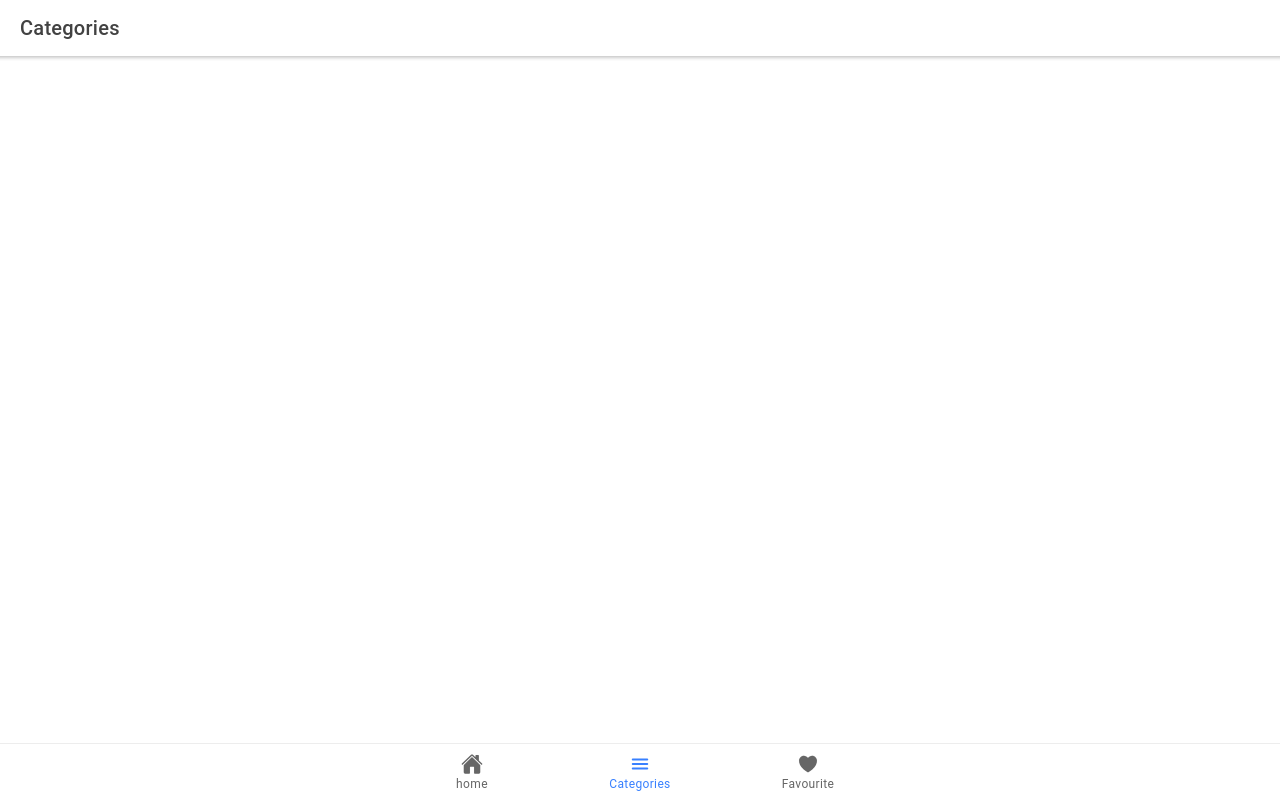
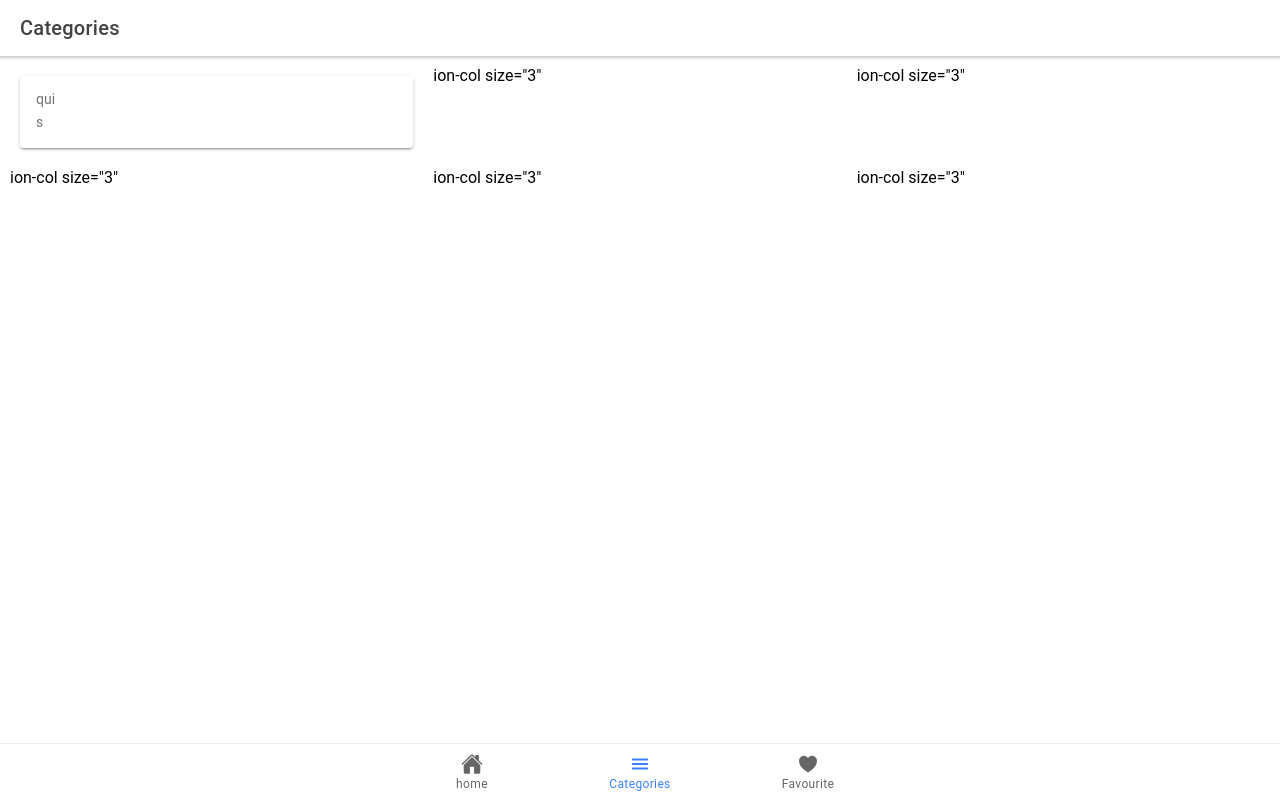
Before and after one commit to narsaabg/ioreact, a React (Create React App) app: page /categories in a window 1280 px wide. Built offline with nearby package versions, Linux system fonts and the light colour scheme.

Commit message:
funtionality added

```diff
--- a/src/pages/Categories.tsx
+++ b/src/pages/Categories.tsx
@@ -1,4 +1,4 @@
-import { IonContent, IonHeader, IonPage, IonTitle, IonToolbar,IonRefresherContent,IonRefresher } from '@ionic/react';
+import { IonContent, IonHeader,IonCard,IonCardContent, IonPage,IonGrid, IonTitle,IonRow, IonCol,IonToolbar,IonRefresherContent,IonRefresher } from '@ionic/react';
 import {chevronDownCircleOutline,copy,share} from 'ionicons/icons';
 import { RefresherEventDetail } from '@ionic/core';
 import './Categories.css';
@@ -21,14 +21,27 @@ const Categories: React.FC = () => {
       </IonHeader>
       <IonContent fullscreen>
         <IonContent>
-          <IonRefresher slot="fixed" onIonRefresh={doRefresh}>
-            <IonRefresherContent
-              pullingIcon={chevronDownCircleOutline}
-              pullingText="Pull to refresh"
-              refreshingSpinner="circles"
-              refreshingText="Refreshing...">
-            </IonRefresherContent>
-          </IonRefresher>
+          <IonGrid>
+            <IonRow>
+              <IonCol size="4">
+                <IonCard class="welcome-card" >
+                <IonCardContent>
+                  <p>
+                    qui
+                  </p>
+                  <p>
+                    s
+                  </p>
+                </IonCardContent>
+                </IonCard>
+              </IonCol>
+              <IonCol size="4">ion-col size="3"</IonCol>
+              <IonCol size="4">ion-col size="3"</IonCol>
+              <IonCol size="4">ion-col size="3"</IonCol>
+              <IonCol size="4">ion-col size="3"</IonCol>
+              <IonCol size="4">ion-col size="3"</IonCol>
+            </IonRow>
+          </IonGrid>
         </IonContent>
       </IonContent>
     </IonPage>
```
Also changed, not shown: 3 other files (tests, documents, lock files or other folders).
